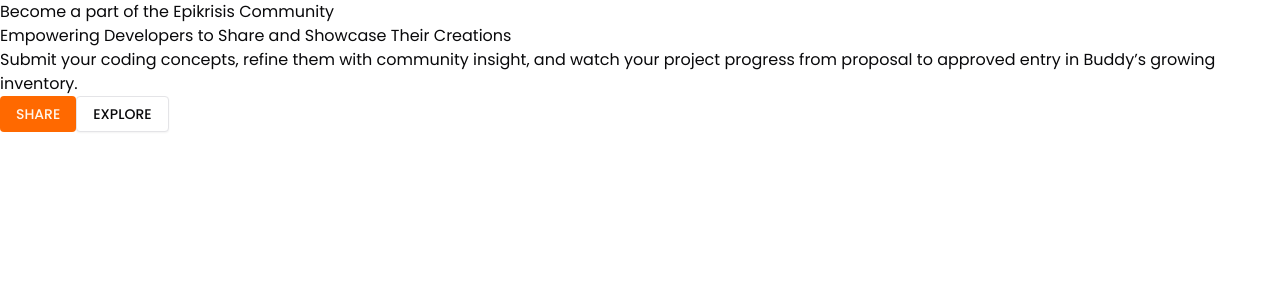
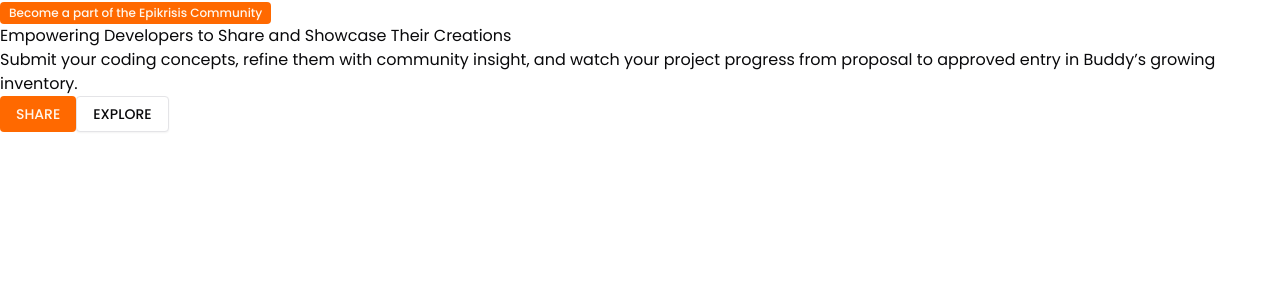
Before and after one commit to Nimira43/Epikrisis, a Next.js app: page / in a window 1280 px wide. Shown: the top 300 px of the page. Built offline with nearby package versions, Linux system fonts and the light colour scheme.

Commit message:
Updating Badge

```diff
--- a/app/page.tsx
+++ b/app/page.tsx
@@ -1,9 +1,10 @@
+import { Badge } from '@/components/ui/badge'
 import { Button } from '@/components/ui/button'
 
 export default function Home() {
   return (
     <div>
-      <span>Become a part of the Epikrisis Community</span>
+      <Badge>Become a part of the Epikrisis Community</Badge>
       <h1>Empowering Developers to Share and Showcase Their Creations</h1>
       <p>Submit your coding concepts, refine them with community insight, and watch your project progress from proposal to approved entry in Buddy’s growing inventory.</p>
       <Button>Share</Button>
--- a/components/ui/badge.tsx
+++ b/components/ui/badge.tsx
@@ -5,7 +5,7 @@
 import { cn } from '@/lib/utils'
 
 const badgeVariants = cva(
-  'inline-flex items-center justify-center rounded-full border px-2 py-0.5 text-xs font-medium w-fit whitespace-nowrap shrink-0 [&>svg]:size-3 gap-1 [&>svg]:pointer-events-none focus-visible:border-ring focus-visible:ring-ring/50 focus-visible:ring-[3px] aria-invalid:ring-destructive/20 dark:aria-invalid:ring-destructive/40 aria-invalid:border-destructive transition-[color,box-shadow] overflow-hidden',
+  'inline-flex items-center justify-center rounded border px-2 py-0.5 text-xs font-medium w-fit whitespace-nowrap shrink-0 [&>svg]:size-3 gap-1 [&>svg]:pointer-events-none focus-visible:border-ring focus-visible:ring-ring/50 focus-visible:ring-[3px] aria-invalid:ring-destructive/20 dark:aria-invalid:ring-destructive/40 aria-invalid:border-destructive transition-[color,box-shadow] overflow-hidden',
   {
     variants: {
       variant: {
```
